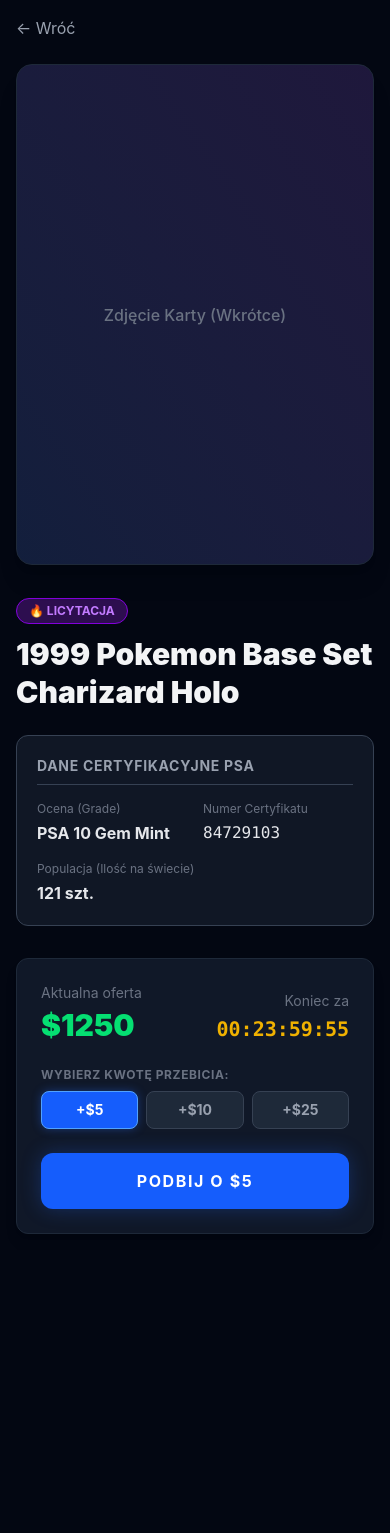
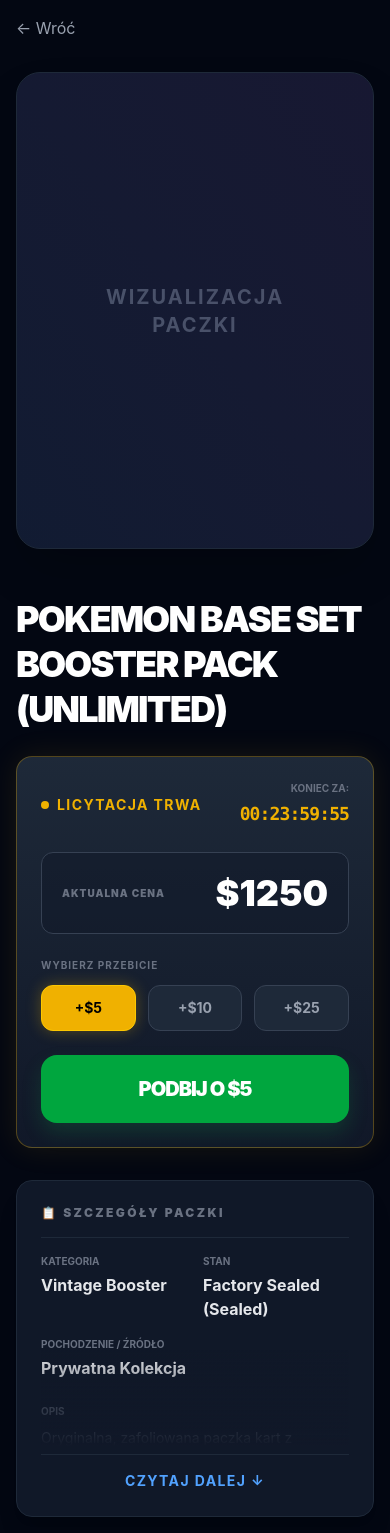
Before and after one commit to CardBid/cardbid-core, a React app in the folder frontend/: page /product/1 in a window 390 px wide. Before the commit the page ends 1250 px from the top, so only its background shows below. Built offline with nearby package versions, Linux system fonts and the light colour scheme; the HTML template or start-up script is replaced by a standard one.

Commit message:
feat: #29 update Home and ProductDetail pages with new layout and content; enhance UI elements and add product details

```diff
--- a/frontend/src/pages/ProductDetail.jsx
+++ b/frontend/src/pages/ProductDetail.jsx
@@ -2,65 +2,85 @@ import React, { useState, useEffect } from 'react';
 import { useParams, Link } from 'react-router-dom';
 import Countdown from 'react-countdown';
 
-//testowa baza danych (Mock Data)
+// --- BAZA DANYCH (Mock Data) ---
+// Przykładowe paczki kart do testowania interfejsu.
+// Docelowo te dane będą pobierane z backendu (np. bazy PostgreSQL) za pomocą biblioteki Axios.
 const mockProducts = [
   {
     id: "1",
-    title: "1999 Pokemon Base Set Charizard Holo",
-    type: "AUCTION", // Typ aukcyjny
-    endTime: Date.now() + 86400000, // Koniec za 24 godziny od teraz
+    title: "Pokemon Base Set Booster Pack (Unlimited)",
+    type: "AUCTION",
+    endTime: Date.now() + 86400000, // Ustawia koniec licytacji na 24h od teraz
     currentBid: 1250,
-    psa: { grade: "PSA 10 Gem Mint", cert: "84729103", population: 121 }
+    details: {
+      category: "Vintage Booster",
+      condition: "Factory Sealed (Sealed)",
+      origin: "Prywatna Kolekcja",
+      description: "Oryginalna, zafoliowana paczka kart z wczesnych lat wydawniczych Pokemon TCG. Gwarancja autentyczności i nienaruszonego stanu folii (brak pęknięć i przetarć). Idealna okazja dla kolekcjonerów szukających klasycznych kart holograficznych w nieskazitelnym stanie."
+    }
   },
   {
     id: "2",
-    title: "2003 Lebron James Topps Chrome Rookie",
-    type: "FIXED", // Typ Kup Teraz
-    price: 3500,
-    psa: { grade: "PSA 9 Mint", cert: "55829104", population: 840 }
+    title: "Panini Prizm NBA 2023-24 Hobby Pack",
+    type: "FIXED",
+    price: 350,
+    details: {
+      category: "Modern Hobby Pack",
+      condition: "Nowa",
+      origin: "Autoryzowany Dystrybutor",
+      description: "Paczka pochodząca bezpośrednio z nowo otwartego Hobby Boxa. W tej serii gwarantowana jest wysoka szansa na trafienie ekskluzywnych kart Prizm, autografów oraz limitowanych wariantów debiutantów z aktualnego rocznika."
+    }
   }
 ];
 
 export default function ProductDetail() {
-  //Łowienie ID z paska adresu
+  // Pobieramy parametr 'id' z paska adresu (np. z /product/1 pobierze "1")
   const { id } = useParams();
 
-  const [bidIncrement, setBidIncrement] = useState(5);
-
-  // Szukamy produktu w naszej bazie na podstawie ID z URLa
+  // Szukamy odpowiedniego produktu w naszej testowej tablicy
   const product = mockProducts.find(p => p.id === id);
 
-  const [currentPrice, setCurrentPrice] = useState(0);
-  const [isWinning, setIsWinning] = useState(false);
-  const [isSold, setIsSold] = useState(false);
+  // --- ZARZĄDZANIE STANEM (State) ---
+  const [currentPrice, setCurrentPrice] = useState(0);       // Aktualna cena na ekranie
+  const [isWinning, setIsWinning] = useState(false);         // Czy użytkownik aktualnie wygrywa aukcję?
+  const [bidIncrement, setBidIncrement] = useState(5);       // Wybrana kwota szybkiego przebicia (np. +5$, +10$)
+  const [isSold, setIsSold] = useState(false);               // Czy przedmiot w opcji "Kup Teraz" został sprzedany?
+  const [isDetailsExpanded, setIsDetailsExpanded] = useState(false); // Czy długi opis jest rozwinięty?
 
-  // Przy ładowaniu produktu ustawiamy aktualną cenę i resetujemy statusy
+  // --- EFEKTY (Side Effects) ---
+  // Ten kod uruchamia się za każdym razem, gdy użytkownik wejdzie na nowy produkt.
+  // Gwarantuje to, że po przejściu z produktu A na produkt B, stany (np. cena) się zresetują.
   useEffect(() => {
     if (product) {
-      setCurrentPrice(product.currentBid || 0);
+      setCurrentPrice(product.currentBid || product.price || 0);
       setIsWinning(false);
       setIsSold(false);
+      setIsDetailsExpanded(false); // Domyślnie zwijamy opis przy nowym produkcie
     }
   }, [product]);
 
-  // Funkcja symulująca licytację
-const handleBid = () => {
+  // --- FUNKCJE OBSŁUGUJĄCE AKCJE (Handlers) ---
+
+  // Logika podbicia stawki w aukcji
+  const handleBid = () => {
+    // 1. Użytkownik podbija o wybraną przez siebie kwotę
     setCurrentPrice(prev => prev + bidIncrement);
     setIsWinning(true);
 
+    // 2. Symulacja bota: po 4 sekundach ktoś inny nas przebija o 5$
     setTimeout(() => {
       setIsWinning(false);
-      // Symulacja: bot przebija nas o losową kwotę z przedziału 5-15
-      setCurrentPrice(prev => prev + Math.floor(Math.random() * 10) + 5);
+      setCurrentPrice(prev => prev + 5);
     }, 4000);
   };
 
-  // Funkcja symulująca zakup
+  // Logika zakupu natychmiastowego
   const handleBuyNow = () => {
-    setIsSold(true);
+    setIsSold(true); // Wyłącza przycisk i zmienia jego status na "SPRZEDANO"
   };
 
-  // Zabezpieczenie: jeśli ktoś wpisze zły adres
+  // --- WIDOK BŁĘDU (404) ---
+  // Zabezpieczenie przed wpisaniem zmyślonego ID w pasku adresu (np. /product/999)
   if (!product) {
     return (
       <div className="min-h-screen bg-gray-950 text-white flex flex-col items-center justify-center">
@@ -70,129 +90,190 @@ const handleBid = () => {
     );
   }
 
+  // --- GŁÓWNY WIDOK KOMPONENTU (UI) ---
   return (
     <div className="min-h-screen bg-gray-950 text-white p-4 md:p-8 font-sans">
-      <Link to="/" className="text-gray-400 hover:text-white mb-6 inline-block transition">
+
+      {/* Przycisk powrotu (Nawigacja) */}
+      <Link to="/" className="text-gray-400 hover:text-white mb-8 inline-block transition">
         &larr; Wróć
       </Link>
 
-      <div className="max-w-5xl mx-auto grid grid-cols-1 md:grid-cols-2 gap-8">
+      {/* Główny kontener siatki - dzieli ekran na dwie równe kolumny na dużych ekranach (lg:grid-cols-2) */}
+      <div className="max-w-6xl mx-auto grid grid-cols-1 lg:grid-cols-2 gap-12">
 
-        {/* LEWA KOLUMNA: Zdjęcie (na razie placeholder) */}
-        <div className="bg-gray-900 rounded-2xl border border-gray-800 p-8 flex items-center justify-center aspect-[2.5/3.5] shadow-xl relative overflow-hidden">
-          <div className="absolute inset-0 bg-gradient-to-tr from-blue-900/20 to-purple-900/20 z-0"></div>
-          <span className="text-gray-500 font-medium z-10 relative">Zdjęcie Karty (Wkrótce)</span>
+        {/* --- LEWA KOLUMNA: WIZUALIZACJA --- */}
+        {/* h-fit i lg:sticky lg:top-8 sprawiają, że obrazek przewija się razem z ekranem,
+            gdy prawa kolumna ze szczegółami jest bardzo długa. */}
+        <div className="bg-gray-900 rounded-3xl border border-gray-800 p-12 flex items-center justify-center aspect-[3/4] shadow-2xl relative overflow-hidden group h-fit lg:sticky lg:top-8">
+          <div className="absolute inset-0 bg-gradient-to-tr from-blue-900/10 to-purple-900/10 z-0"></div>
+          <span className="text-gray-600 font-bold text-xl uppercase tracking-widest group-hover:scale-110 transition-transform duration-500 text-center">
+            Wizualizacja <br/> Paczki
+          </span>
         </div>
 
-        {/* PRAWA KOLUMNA: Szczegóły i Akcje */}
-        <div className="flex flex-col justify-center">
+        {/* --- PRAWA KOLUMNA: AKCJE I SZCZEGÓŁY --- */}
+        <div className="flex flex-col">
 
-          {/* Tytuł i Badge */}
+          {/* 1. Tytuł Produktu */}
           <div className="mb-6">
-            <span className={`inline-block px-3 py-1 rounded-full text-xs font-bold mb-3 ${
-              product.type === 'AUCTION' ? 'bg-purple-900/50 text-purple-400 border border-purple-700' : 'bg-blue-900/50 text-blue-400 border border-blue-700'
-            }`}>
-              {product.type === 'AUCTION' ? '🔥 LICYTACJA' : '🛒 KUP TERAZ'}
-            </span>
-            <h1 className="text-3xl md:text-4xl font-black text-gray-100 leading-tight">
+            <h1 className="text-4xl md:text-5xl font-black text-white leading-tight uppercase tracking-tighter">
               {product.title}
             </h1>
           </div>
 
-          {/*Sekcja PSA */}
-          <div className="bg-gray-800/50 rounded-xl p-5 border border-gray-700 mb-8">
-            <h3 className="text-gray-400 text-sm uppercase tracking-wider font-bold mb-4 border-b border-gray-700 pb-2">
-              Dane Certyfikacyjne PSA
-            </h3>
-            <div className="grid grid-cols-2 gap-4">
-              <div>
-                <p className="text-gray-500 text-xs mb-1">Ocena (Grade)</p>
-                <p className="font-bold text-gray-200">{product.psa.grade}</p>
-              </div>
-              <div>
-                <p className="text-gray-500 text-xs mb-1">Numer Certyfikatu</p>
-                <p className="font-mono text-gray-200">{product.psa.cert}</p>
-              </div>
-              <div className="col-span-2">
-                <p className="text-gray-500 text-xs mb-1">Populacja (Ilość na świecie)</p>
-                <p className="font-bold text-gray-200">{product.psa.population} szt.</p>
-              </div>
-            </div>
-          </div>
+          {/* 2. PANEL ZAKUPOWY (Logika warunkowa: licytacja albo zakup bezpośredni) */}
+          <div className="mb-8">
+            {product.type === 'AUCTION' ? (
 
-          {/* Rozwidlenie Logiki UI (Aukcja vs Kup Teraz) */}
-          <div className="bg-gray-900 rounded-xl p-6 border border-gray-800 shadow-lg">
+              // --- WARIANT A: LICYTACJA ---
+              <div className="bg-gradient-to-b from-gray-800 to-gray-900 rounded-2xl p-6 border border-yellow-500/30 shadow-[0_0_30px_rgba(234,179,8,0.1)]">
 
-            {product.type === 'AUCTION' ? (
-              // WIDOK AUKCJI
-              <div>
-                <div className="flex justify-between items-end mb-6">
-                  <div>
-                    <p className="text-gray-500 text-sm mb-1">Aktualna oferta</p>
-                    <p className="text-3xl font-black text-green-400">${currentPrice}</p>
-                    {isWinning && <p className="text-xs font-bold text-green-500 animate-pulse mt-1">👑 PROWADZISZ</p>}
-                  </div>
+                {/* Nagłówek aukcji: pulsująca dioda i licznik czasu */}
+                <div className="flex justify-between items-center mb-6">
+                  <h2 className="text-sm font-bold text-yellow-500 uppercase tracking-widest flex items-center gap-2">
+                    <span className="relative flex h-2 w-2">
+                      <span className="animate-ping absolute inline-flex h-full w-full rounded-full bg-yellow-400 opacity-75"></span>
+                      <span className="relative inline-flex rounded-full h-2 w-2 bg-yellow-500"></span>
+                    </span>
+                    Licytacja Trwa
+                  </h2>
                   <div className="text-right">
-                    <p className="text-gray-500 text-sm mb-1">Koniec za</p>
-                    <div className="text-xl font-mono font-bold text-yellow-500">
+                    <span className="text-[10px] text-gray-500 uppercase font-bold block mb-1">Koniec za:</span>
+                    <div className="text-lg font-mono font-bold text-yellow-500 tracking-tighter">
                       <Countdown date={product.endTime} />
                     </div>
                   </div>
                 </div>
 
-                {/* PRZYCISKI SZYBKIEGO PODBIJANIA --- */}
+                {/* Pole z aktualną ceną (zmienia kolor na zielony, gdy wygrywamy) */}
+                <div className={`rounded-xl p-5 mb-6 flex justify-between items-center border transition-all duration-500 ${
+                  isWinning
+                    ? 'bg-green-900/20 border-green-500 shadow-[0_0_20px_rgba(34,197,94,0.15)]'
+                    : 'bg-gray-900/50 border-gray-700'
+                }`}>
+                  <div className="flex flex-col">
+                    <span className={`text-[10px] font-black uppercase tracking-widest transition-colors ${isWinning ? 'text-green-400' : 'text-gray-500'}`}>
+                      Aktualna cena
+                    </span>
+                    {isWinning && (
+                      <span className="text-xs font-bold text-green-500 animate-pulse mt-1">
+                        👑 WYGRYWASZ!
+                      </span>
+                    )}
+                  </div>
+                  <span className={`text-4xl font-black transition-colors ${isWinning ? 'text-green-400' : 'text-white'}`}>
+                    ${currentPrice}
+                  </span>
+                </div>
+
+                {/* Sekcja szybkiego wyboru kwoty przebicia */}
                 <div className="mb-6">
-                  <span className="text-xs text-gray-500 uppercase tracking-wider mb-2 block font-bold">Wybierz kwotę przebicia:</span>
-                  <div className="grid grid-cols-3 gap-2">
-                    {[5, 10, 25].map((value) => (
+                  <span className="text-[10px] text-gray-500 uppercase font-bold tracking-widest mb-3 block">Wybierz przebicie</span>
+                  <div className="grid grid-cols-3 gap-3">
+                    {[5, 10, 25].map((val) => (
                       <button
-                        key={value}
-                        onClick={() => setBidIncrement(value)}
-                        className={`py-2 rounded-lg font-bold text-sm transition-all border ${
-                          bidIncrement === value
-                            ? 'bg-blue-600 border-blue-400 text-white shadow-[0_0_10px_rgba(37,99,235,0.4)]'
+                        key={val}
+                        onClick={() => setBidIncrement(val)}
+                        // Aktywny przycisk jest żółty, nieaktywne są szare
+                        className={`py-3 rounded-xl font-bold text-sm transition-all border ${
+                          bidIncrement === val
+                            ? 'bg-yellow-500 border-yellow-400 text-black shadow-[0_0_15px_rgba(234,179,8,0.3)]'
                             : 'bg-gray-800 border-gray-700 text-gray-400 hover:bg-gray-700'
                         }`}
                       >
-                        +${value}
+                        +${val}
                       </button>
                     ))}
                   </div>
                 </div>
 
+                {/* Główny przycisk licytacji (wyłączany, gdy użytkownik prowadzi w licytacji) */}
                 <button
                   onClick={handleBid}
                   disabled={isWinning}
-                  className={`w-full font-bold py-4 rounded-xl transition-all uppercase tracking-widest ${
+                  className={`w-full py-5 rounded-2xl font-black text-xl transition-all uppercase tracking-tighter ${
                     isWinning
-                      ? 'bg-gray-800 text-gray-500 border border-gray-700 cursor-not-allowed'
-                      : 'bg-blue-600 hover:bg-blue-500 text-white shadow-[0_0_20px_rgba(37,99,235,0.3)]'
+                      ? 'bg-gray-700 text-gray-500 cursor-not-allowed border border-gray-600'
+                      : 'bg-green-600 hover:bg-green-500 text-white shadow-[0_10px_20px_rgba(22,163,74,0.2)] hover:-translate-y-1'
                   }`}
                 >
                   {isWinning ? 'Jesteś na prowadzeniu' : `Podbij o $${bidIncrement}`}
                 </button>
               </div>
+
             ) : (
-              // WIDOK KUP TERAZ
-              <div>
-                <div className="mb-4">
-                  <p className="text-gray-500 text-sm mb-1">Cena Kup Teraz</p>
-                  <p className="text-3xl font-black text-white">${product.price}</p>
+
+              // --- WARIANT B: KUP TERAZ ---
+              <div className="bg-gray-900 rounded-2xl p-6 border border-gray-800 shadow-xl">
+                <div className="mb-6">
+                  <span className="text-[10px] text-gray-500 uppercase font-bold tracking-widest mb-2 block">Cena Kup Teraz</span>
+                  <span className="text-5xl font-black text-white">${product.price}</span>
                 </div>
+                {/* Przycisk zakupu natychmiastowego */}
                 <button
                   onClick={handleBuyNow}
                   disabled={isSold}
-                  className={`w-full font-bold py-4 rounded-xl transition text-center tracking-wide ${
+                  className={`w-full py-5 rounded-2xl font-black text-xl transition-all uppercase tracking-tighter ${
                     isSold
                       ? 'bg-gray-800 text-gray-500 border border-gray-700 cursor-not-allowed'
-                      : 'bg-green-600 hover:bg-green-500 text-white shadow-[0_0_15px_rgba(22,163,74,0.3)]'
-                  }`}>
+                      : 'bg-blue-600 hover:bg-blue-500 text-white shadow-[0_10px_20px_rgba(37,99,235,0.2)] hover:-translate-y-1'
+                  }`}
+                >
                   {isSold ? '🔒 SPRZEDANO' : 'Kup natychmiast'}
                 </button>
               </div>
             )}
+          </div>
 
+          {/* 3. PANEL SZCZEGÓŁÓW (Z dynamiczną wysokością) */}
+          <div className="bg-gray-900 rounded-2xl p-6 border border-gray-800 shadow-xl">
+            <h3 className="text-gray-500 text-xs uppercase tracking-[0.2em] font-black mb-4 pb-4 border-b border-gray-800">
+              📋 Szczegóły Paczki
+            </h3>
+
+            {/* Kontener ograniczający wysokość opisu. Zdejmuje limit (max-h-48), gdy isDetailsExpanded to true */}
+            <div className={`relative transition-all duration-500 ${isDetailsExpanded ? '' : 'max-h-48 overflow-hidden'}`}>
+
+              {/* Tabela z parametrami paczki */}
+              <div className="grid grid-cols-2 gap-4 mb-6">
+                <div>
+                  <p className="text-gray-500 text-[10px] uppercase font-bold mb-1">Kategoria</p>
+                  <p className="font-bold text-gray-200">{product.details.category}</p>
+                </div>
+                <div>
+                  <p className="text-gray-500 text-[10px] uppercase font-bold mb-1">Stan</p>
+                  <p className="font-bold text-gray-200">{product.details.condition}</p>
+                </div>
+                <div className="col-span-2">
+                  <p className="text-gray-500 text-[10px] uppercase font-bold mb-1">Pochodzenie / Źródło</p>
+                  <p className="font-bold text-gray-200">{product.details.origin}</p>
+                </div>
+              </div>
+
+              {/* Pełny opis tekstowy */}
+              <div>
+                <p className="text-gray-500 text-[10px] uppercase font-bold mb-2">Opis</p>
+                <p className="text-gray-400 text-sm leading-relaxed pb-4">
+                  {product.details.description}
+                </p>
+              </div>
+
+              {/* Dolny gradient zanikający (Fade out). Wyświetla się tylko wtedy, gdy opis jest zwinięty */}
+              {!isDetailsExpanded && (
+                <div className="absolute bottom-0 left-0 right-0 h-24 bg-gradient-to-t from-gray-900 to-transparent pointer-events-none"></div>
+              )}
+            </div>
+
+            {/* Przycisk aktywujący rozwinięcie/zwinięcie szczegółów */}
+            <button
+              onClick={() => setIsDetailsExpanded(!isDetailsExpanded)}
+              className="mt-2 w-full pt-4 border-t border-gray-800 text-blue-400 hover:text-blue-300 font-bold text-sm tracking-widest uppercase transition-colors"
+            >
+              {isDetailsExpanded ? '↑ Zwiń szczegóły' : 'Czytaj dalej ↓'}
+            </button>
           </div>
+
         </div>
       </div>
     </div>
```
Also changed, not shown: frontend/src/pages/Home.jsx (+43 -11 lines).
